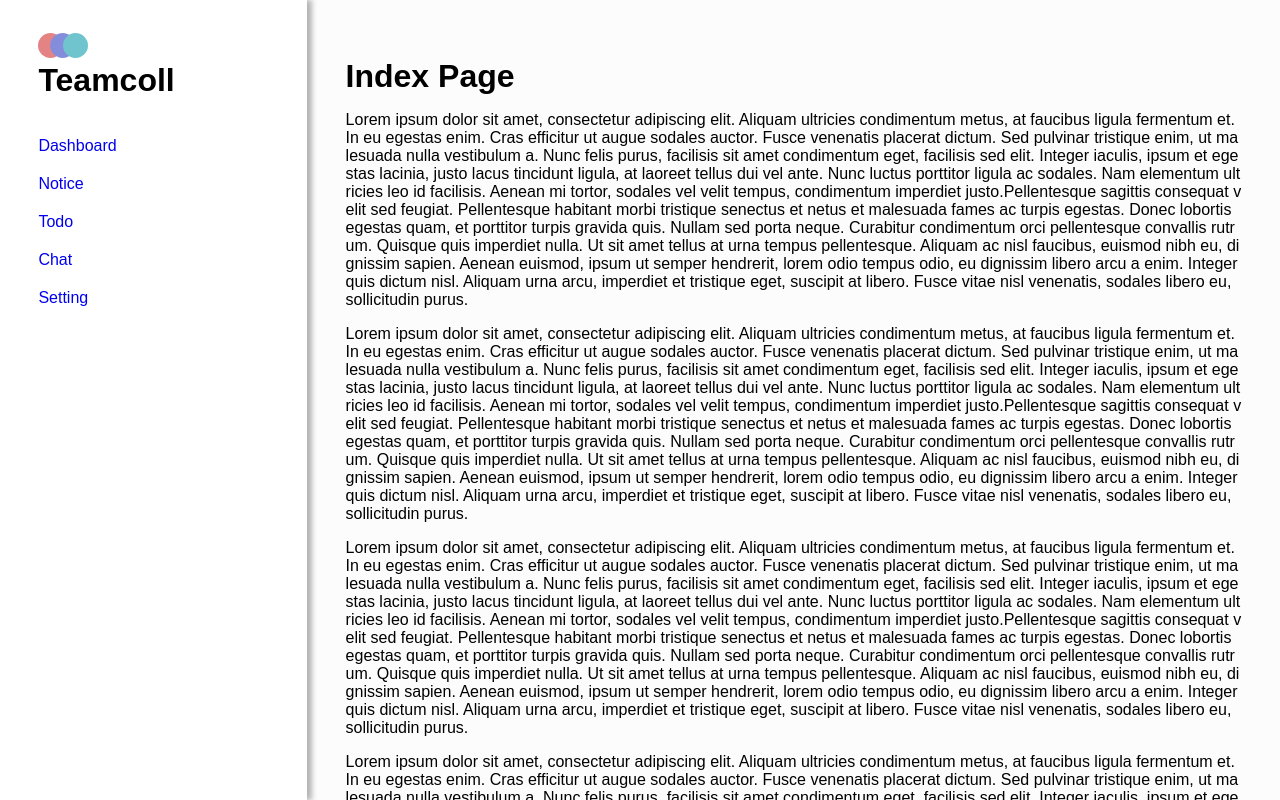
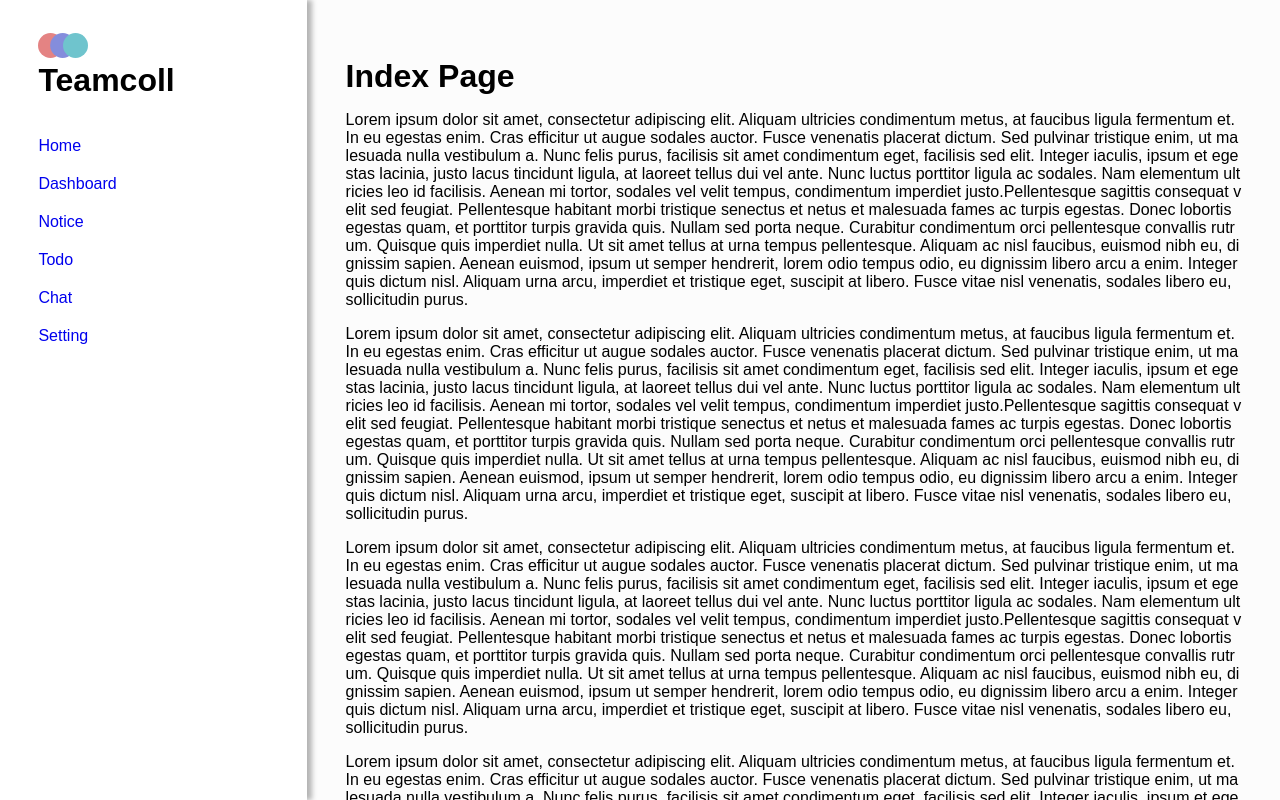
Before and after one commit to Teamcoll/teamcoll-front, a Next.js app: page / in a window 1280 px wide. Built offline with nearby package versions, Linux system fonts and the light colour scheme.

Commit message:
FIX navbar item "Home"

```diff
--- a/components/map.js
+++ b/components/map.js
@@ -1,4 +1,8 @@
 export const links = [
+	{
+		name: 'Home',
+		href: '/'
+	},
 	{
 		name: 'Dashboard',
 		href: '#',
```
